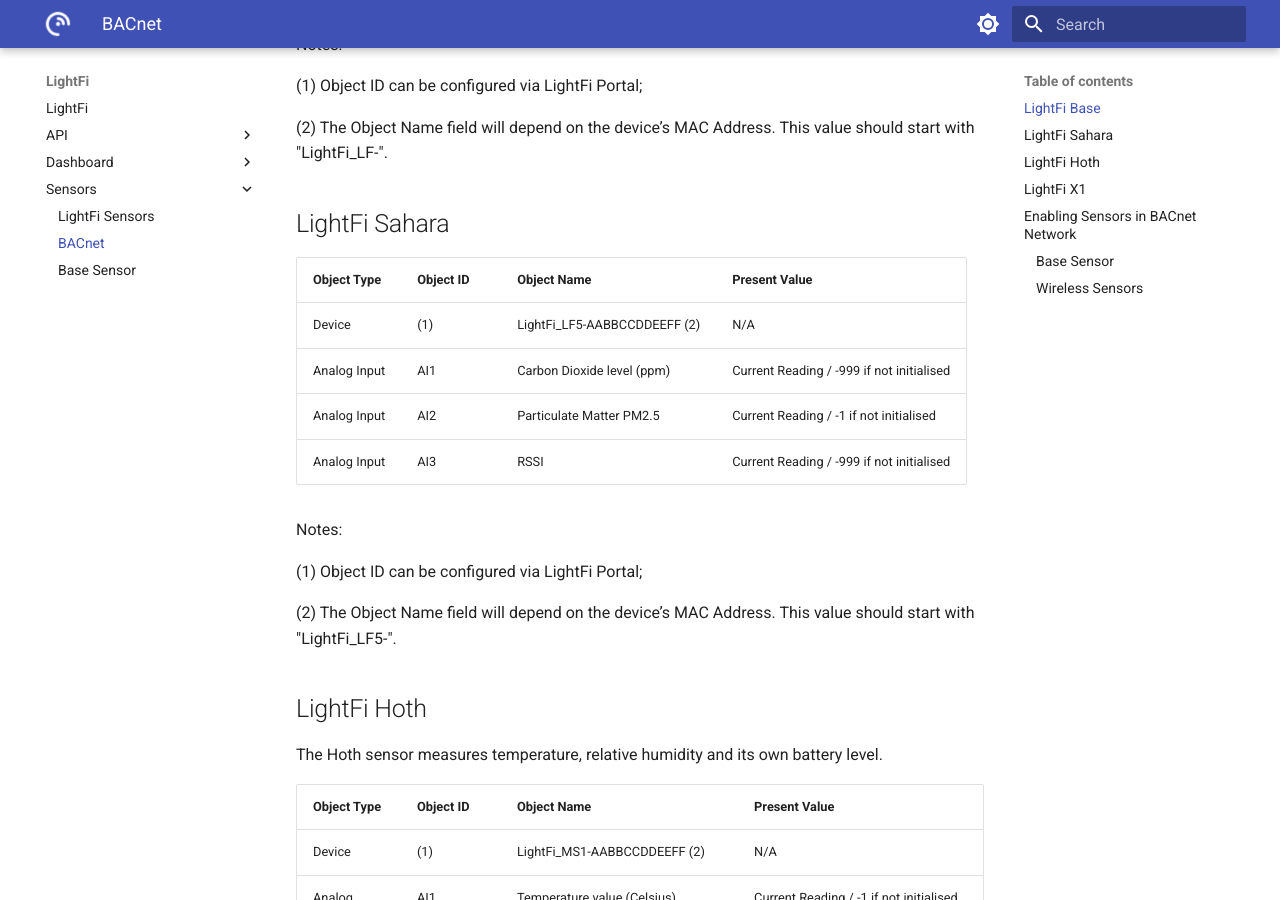
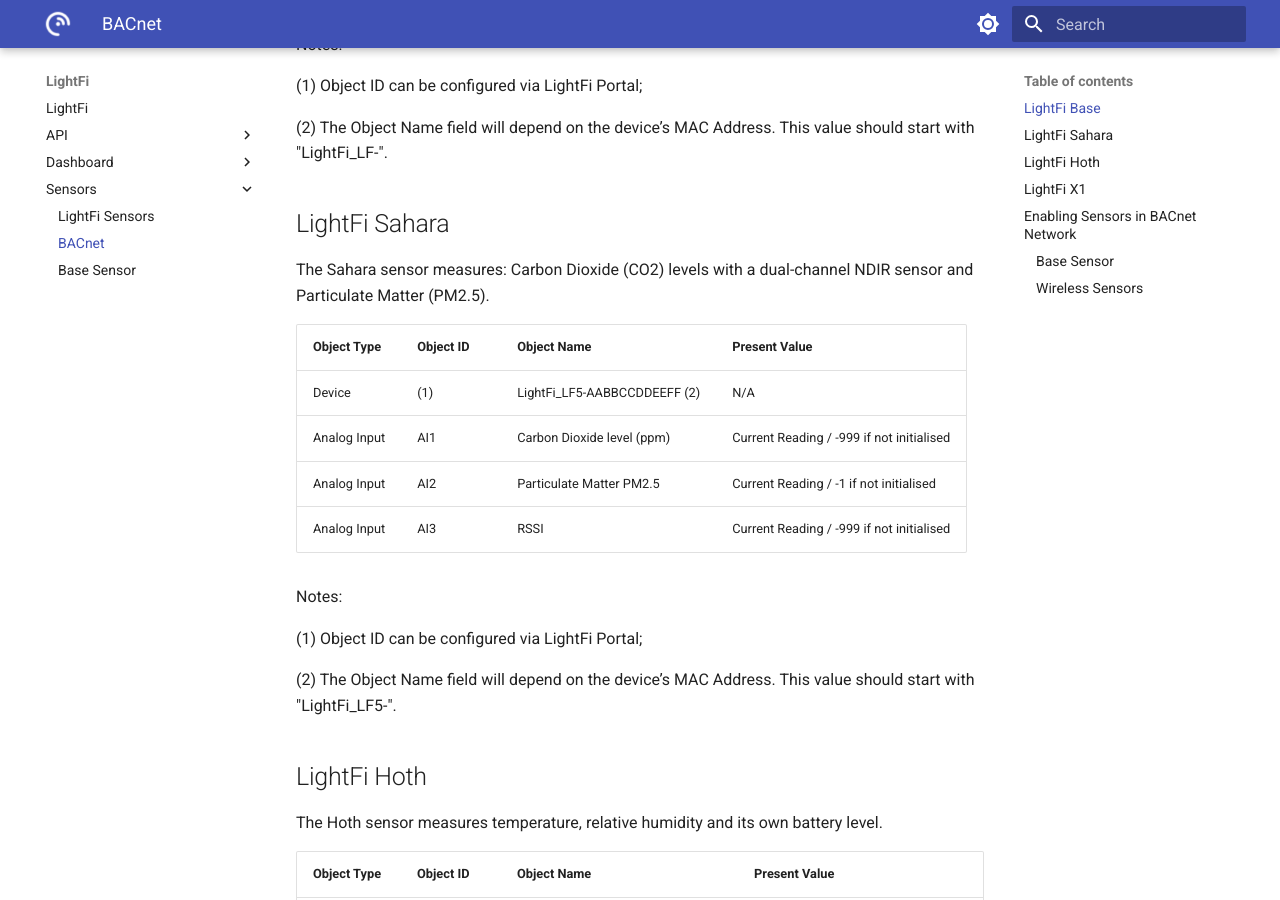
Before and after one commit to LightFiLimited/lf-documentation, an MkDocs documentation site: the page built from docs/sensors/BACnet.md, in a window 1280 px wide and 900 px high, scrolled down 1634 px. Built offline with MkDocs 1.6.1 and Material for MkDocs 9.7.7, drawn with Linux system fonts in a browser that asks for light colours.

Commit message:
adding line missing from bacnet section

```diff
--- a/docs/sensors/BACnet.md
+++ b/docs/sensors/BACnet.md
@@ -31,6 +31,9 @@
 (2) The Object Name field will depend on the device’s MAC Address. This value should start with "LightFi_LF-".
 
 ## LightFi Sahara
+
+The Sahara sensor measures: Carbon Dioxide (CO2) levels with a dual-channel NDIR sensor and Particulate Matter (PM2.5).
+
 
 | Object Type   | Object ID | Object Name                     | Present Value                |
 |---------------|-----------|---------------------------------|------------------------------|
```
